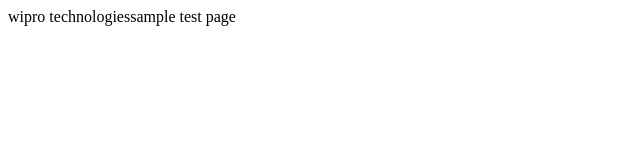
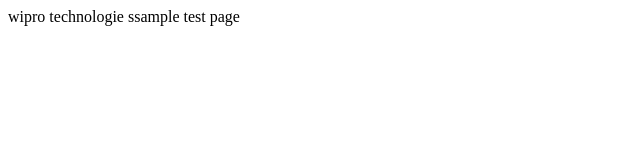
Before and after one commit to hellosurender/hellosurender, a plain HTML site: page index.html in a window 1280 px wide. Shown: the full height of the page, 0-640 px from the left. Drawn offline with Linux system fonts and the light colour scheme.

Commit message:
Update index.html

```diff
--- a/index.html
+++ b/index.html
@@ -4,6 +4,6 @@
 <title>insert title here</title>
 </head>
 <body>
-wipro technologiessample test page
+wipro technologie ssample test page
 </body>
 </html>
```
